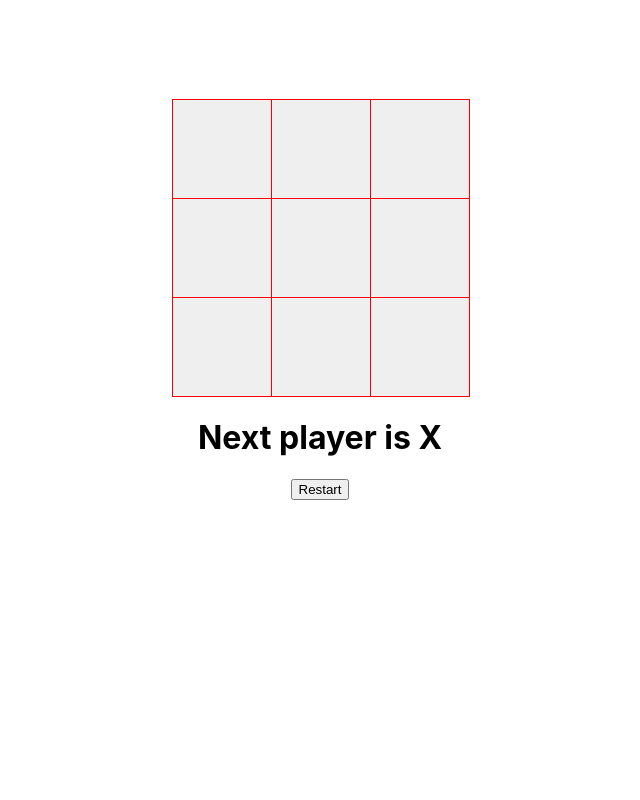
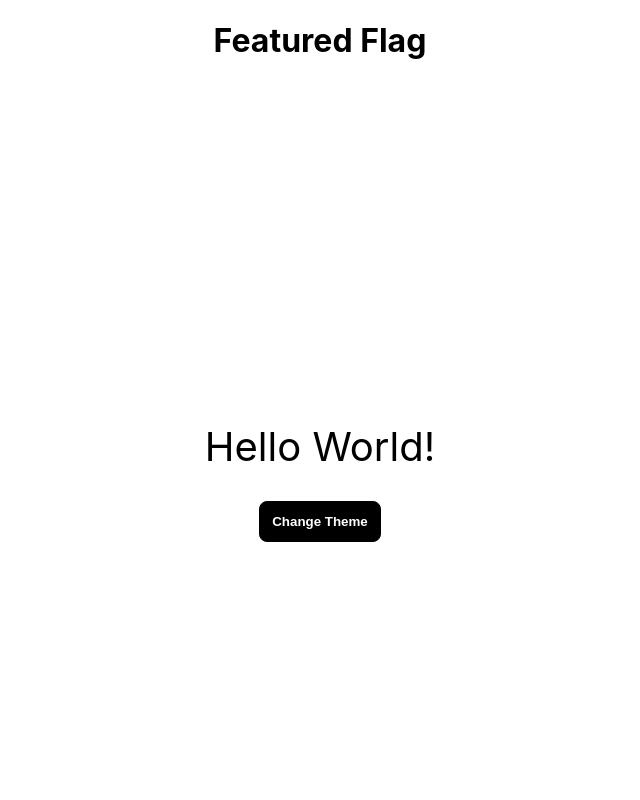
Before and after one commit to Rohithmittu/React-Practice, a React (Create React App) app: page / in a window 1280 px wide. Shown: the top 800 px of the page, without its empty margins (320-960 px from the left). Built offline with nearby package versions, Linux system fonts and the light colour scheme.

Commit message:
prcticed using context api

```diff
--- a/src/App.js
+++ b/src/App.js
@@ -1,5 +1,7 @@
 // import logo from './logo.svg';
 import './App.css';
+import FeaturedFlag from './Components/Context-ussage';
+import FeaturedFlagGlobalstate, { FeaturedFlagContext } from './Components/Context-ussage/context';
 import GithubProfileFinder from './Components/Github-Finder';
 import LightDarkMode from './Components/Light-Dark-Mode';
 import QRCodeGenerator from './Components/Qr-code';
@@ -26,7 +28,12 @@ function App() {
       {/* <LightDarkMode /> */}
       {/* <GithubProfileFinder /> */}
       {/* <SearchAutocomplete /> */}
-      <TicTacToe />
+      {/* <TicTacToe /> */}
+
+      <FeaturedFlagGlobalstate>
+        <FeaturedFlag />
+      </FeaturedFlagGlobalstate>
+
     </div>
   );
 }
--- /dev/null
+++ b/src/Components/Context-ussage/context/index.jsx
@@ -0,0 +1,34 @@
+import { createContext, useEffect, useState } from "react";
+import featureflagdataservicecall from "../data";
+
+export const FeaturedFlagContext = createContext(null);
+
+export default function FeaturedFlagGlobalstate({ children }) {
+
+  const [loading, setLoading] = useState(false);
+  const [enabledFlags, setEnabledFlags] = useState({});
+
+  async function fetchfeaturedFlag() {
+    try {
+      setLoading(true);
+      const response = await featureflagdataservicecall();
+
+      setEnabledFlags(response);
+      setLoading(false);
+    } catch (error) {
+      console.log(error);
+      setLoading(false);
+      throw new Error(error);
+    }
+  }
+
+  useEffect(() => {
+    fetchfeaturedFlag();
+  }, []);
+
+  return (
+    <FeaturedFlagContext.Provider value={{ loading, enabledFlags }}>
+      {children}
+    </FeaturedFlagContext.Provider>
+  );
+}
--- /dev/null
+++ b/src/Components/Context-ussage/data.js
@@ -0,0 +1,19 @@
+const dummyApiResponse = {
+  showLightAndDarkMode: true,
+  showAccordian: true,
+  showtreeVie: true,
+  showTictactoeBoard: true,
+  showrandomcolor: true,
+};
+
+function featureflagdataservicecall() {
+  return new Promise((res, rej) => {
+    if (dummyApiResponse) {
+      res(dummyApiResponse)
+    } else {
+      rej("some error occured");
+    }
+  });
+}
+
+export default featureflagdataservicecall;
--- /dev/null
+++ b/src/Components/Context-ussage/index.jsx
@@ -0,0 +1,50 @@
+import LightDarkMode from "../Light-Dark-Mode";
+import TicTacToe from "../Tic-Tac-Toe";
+import RandomColor from "../Random-color";
+import TreeView from "../nested-menu";
+import menus from "../nested-menu/data";
+
+import Accordian from "../Accordion";
+import { useContext } from "react";
+import { FeaturedFlagContext } from "./context/index";
+
+export default function FeaturedFlag() {
+  const { loading, enabledFlags } = useContext(FeaturedFlagContext);
+
+  const componenetstorender = [
+    {
+      key: "showLightAndDarkMode",
+      component: <LightDarkMode />,
+    },
+    {
+      key: "showTictactoeBoard",
+      component: <TicTacToe />,
+    },
+    {
+      key: "showrandomcolor",
+      component: <RandomColor />,
+    },
+    {
+      key: "showAccordian",
+      component: <Accordian />,
+    },
+    {
+      key: "showtreeVie",
+      component: <TreeView menus={menus} />,
+    },
+  ];
+
+  function checkEnabledFlags(getCurrentKey) {
+    return enabledFlags[getCurrentKey];
+  }
+  if (loading) return <h1>Loading</h1>;
+
+  return (
+    <div>
+      <h1>Featured Flag</h1>
+      {componenetstorender.map((componentItem) =>
+        checkEnabledFlags(componentItem.key) ? componentItem.component : null
+      )}
+    </div>
+  );
+}
```
